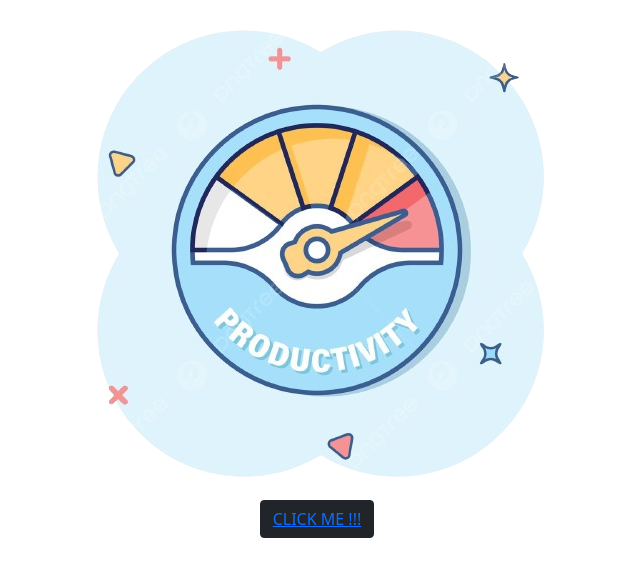
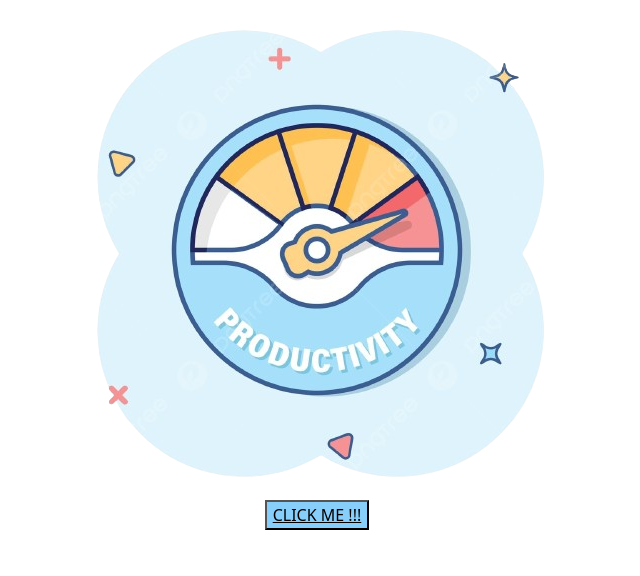
Before and after one commit to code-trio/pomodoro-system, a plain HTML site: page index.html in a window 1280 px wide. Shown: the whole page, without its empty margins (323-963 px from the left). Drawn offline with nearby package versions, Linux system fonts and the light colour scheme.

Commit message:
Updated index.html

```diff
--- a/index.html
+++ b/index.html
@@ -1,6 +1,7 @@
 <!DOCTYPE html>
 <html lang="en">
 <head>
+
     <meta charset="UTF-8">
     <meta name="viewport" content="width=device-width, initial-scale=1.0">
     <title>WorkWise</title>
@@ -12,7 +13,7 @@
             <img src="fakelogo.png" alt="..." height="500",width="500">
         </div>
         <div>
-            <button type="button" class="btn btn-dark"><a href="pomo.html">CLICK ME  !!!</button>
+            <button style="background-color: lightskyblue;" class="btnbtn-dark"><a href="pomo.html" style="color: black;">CLICK ME  !!!</button>
         </div>
     </div>
 </body>
```
